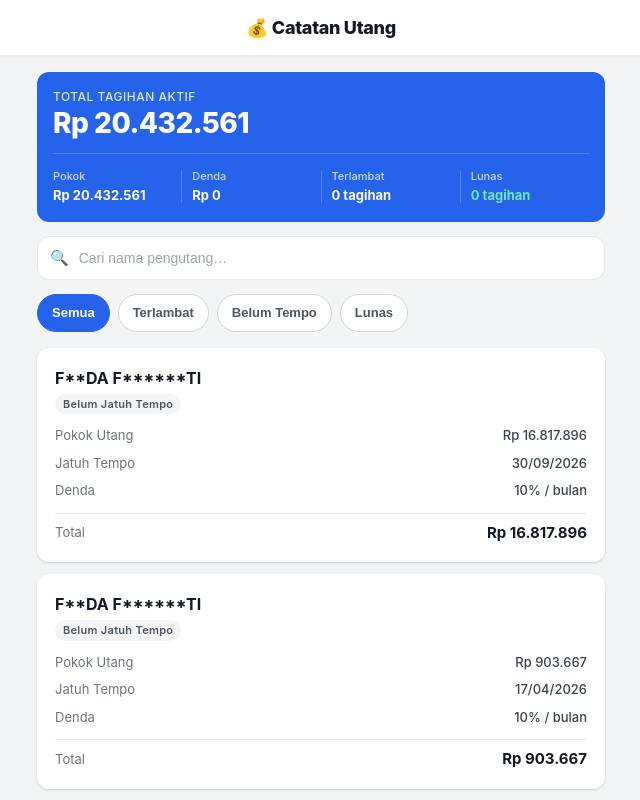
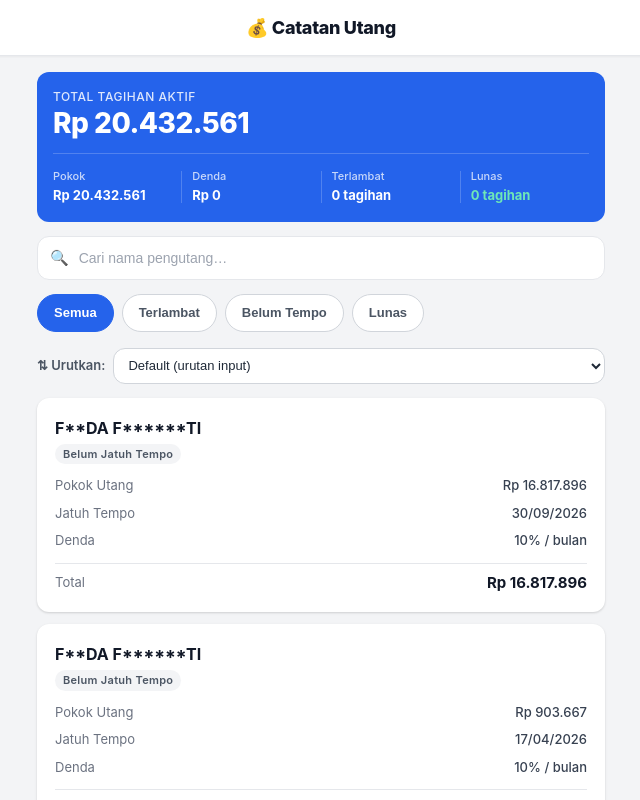
Before and after one commit to eabdalmufid/utang, a React (Vite) app: page / in a window 1280 px wide. Shown: the top 800 px of the page, without its empty margins (319-959 px from the left). Built offline with nearby package versions, Linux system fonts and the light colour scheme.

Commit message:
feat: tambah sort/urutan pada daftar utang (terdekat, terjauh, terbesar, terkecil, A-Z)
Agent-Logs-Url: https://github.com/eabdalmufid/utang/sessions/c9282fd5-09ee-4649-a2f5-70bd0a021b40

Co-authored-by: eabdalmufid <110360966+eabdalmufid@users.noreply.github.com>

```diff
--- a/src/App.css
+++ b/src/App.css
@@ -165,100 +165,37 @@
   font-size: 14px;
 }
 
-
-.appHeader {
-  background: var(--white);
-  border-bottom: 1px solid var(--gray-200);
-  position: sticky;
-  top: 0;
-  z-index: 50;
-  box-shadow: var(--shadow-sm);
+/* ── Sort bar ───────────────────────────────────────── */
+.sortBar {
+  display: flex;
+  align-items: center;
+  gap: 8px;
 }
 
-.headerContent {
-  max-width: 600px;
-  margin: 0 auto;
-  padding: 14px 16px;
-  display: flex;
-  align-items: center;
-  justify-content: center;
-}
-
-.appTitle {
-  margin: 0;
-  font-size: 18px;
-  font-weight: 800;
-  color: var(--gray-900);
-  letter-spacing: -0.3px;
-}
-
-.appMain {
-  flex: 1;
-  max-width: 600px;
-  width: 100%;
-  margin: 0 auto;
-  padding: 16px;
-  display: flex;
-  flex-direction: column;
-  gap: 14px;
-}
-
-.filterBar {
-  display: flex;
-  gap: 8px;
-  overflow-x: auto;
-  scrollbar-width: none;
-  -ms-overflow-style: none;
-  padding-bottom: 2px;
-}
-
-.filterBar::-webkit-scrollbar {
-  display: none;
-}
-
-.filterBtn {
-  flex-shrink: 0;
-  padding: 7px 14px;
-  border-radius: 999px;
-  border: 1.5px solid var(--gray-300);
-  background: var(--white);
+.sortLabel {
   font-size: 13px;
   font-weight: 600;
   color: var(--gray-600);
-  cursor: pointer;
-  transition: all 0.15s;
   white-space: nowrap;
+  flex-shrink: 0;
 }
 
-.filterBtn:hover {
-  border-color: var(--primary);
-  color: var(--primary);
+.sortSelect {
+  flex: 1;
+  height: 36px;
+  border: 1.5px solid var(--gray-300);
+  border-radius: var(--radius);
+  background: var(--white);
+  font-size: 13px;
+  font-weight: 500;
+  color: var(--gray-800);
+  padding: 0 10px;
+  cursor: pointer;
+  outline: none;
+  transition: border-color 0.15s;
+  -webkit-tap-highlight-color: transparent;
 }
 
-.filterBtnActive {
-  background: var(--primary);
+.sortSelect:focus {
   border-color: var(--primary);
-  color: white;
 }
-
-.filterBtnActive:hover {
-  color: white;
-}
-
-.filterBtnOverdue:not(.filterBtnActive) {
-  border-color: var(--danger);
-  color: var(--danger);
-}
-
-.debtList {
-  display: flex;
-  flex-direction: column;
-  gap: 12px;
-}
-
-.emptyState {
-  text-align: center;
-  padding: 40px 16px;
-  color: var(--gray-400);
-  font-size: 14px;
-}
--- a/src/App.jsx
+++ b/src/App.jsx
@@ -1,6 +1,6 @@
 import { useState } from 'react';
 import { debts } from './data/debts';
-import { getStatus } from './utils/debtUtils';
+import { getStatus, calculateFine, parseDateStr } from './utils/debtUtils';
 import DebtCard from './components/DebtCard';
 import Summary from './components/Summary';
 import './App.css';
@@ -8,6 +8,7 @@ import './App.css';
 function App() {
   const [filter, setFilter] = useState('semua');
   const [search, setSearch] = useState('');
+  const [sort, setSort] = useState('default');
 
   const normalise = str => str.toLowerCase().replace(/\s+/g, '');
 
@@ -21,6 +22,23 @@ function App() {
     })();
     const matchesName = search === '' || normalise(d.nama).includes(normalise(search));
     return matchesStatus && matchesName;
+  });
+
+  const sortedDebts = sort === 'default' ? filteredDebts : [...filteredDebts].sort((a, b) => {
+    if (sort === 'tempo-asc' || sort === 'tempo-desc') {
+      const da = parseDateStr(a.tempo)?.getTime() ?? Infinity;
+      const db = parseDateStr(b.tempo)?.getTime() ?? Infinity;
+      return sort === 'tempo-asc' ? da - db : db - da;
+    }
+    if (sort === 'nominal-desc' || sort === 'nominal-asc') {
+      const ta = a.jumlah + calculateFine(a.jumlah, a.denda, a.tempo);
+      const tb = b.jumlah + calculateFine(b.jumlah, b.denda, b.tempo);
+      return sort === 'nominal-desc' ? tb - ta : ta - tb;
+    }
+    if (sort === 'nama-asc') {
+      return a.nama.localeCompare(b.nama, 'id');
+    }
+    return 0;
   });
 
   const overdueCount = debts.filter(d => getStatus(d) === 'terlambat').length;
@@ -62,13 +80,30 @@ function App() {
           ))}
         </div>
 
-        {filteredDebts.length === 0 ? (
+        <div className="sortBar">
+          <span className="sortLabel">⇅ Urutkan:</span>
+          <select
+            className="sortSelect"
+            value={sort}
+            onChange={e => setSort(e.target.value)}
+            aria-label="Urutan tampilan"
+          >
+            <option value="default">Default (urutan input)</option>
+            <option value="tempo-asc">Jatuh Tempo Terdekat</option>
+            <option value="tempo-desc">Jatuh Tempo Terjauh</option>
+            <option value="nominal-desc">Nominal Terbesar</option>
+            <option value="nominal-asc">Nominal Terkecil</option>
+            <option value="nama-asc">Nama A–Z</option>
+          </select>
+        </div>
+
+        {sortedDebts.length === 0 ? (
           <div className="emptyState">
             <p>{search ? `Tidak ada hasil untuk "${search}".` : 'Tidak ada data untuk filter ini.'}</p>
           </div>
         ) : (
           <div className="debtList">
-            {filteredDebts.map(debt => (
+            {sortedDebts.map(debt => (
               <DebtCard
                 key={debt.id}
                 debt={debt}
```
